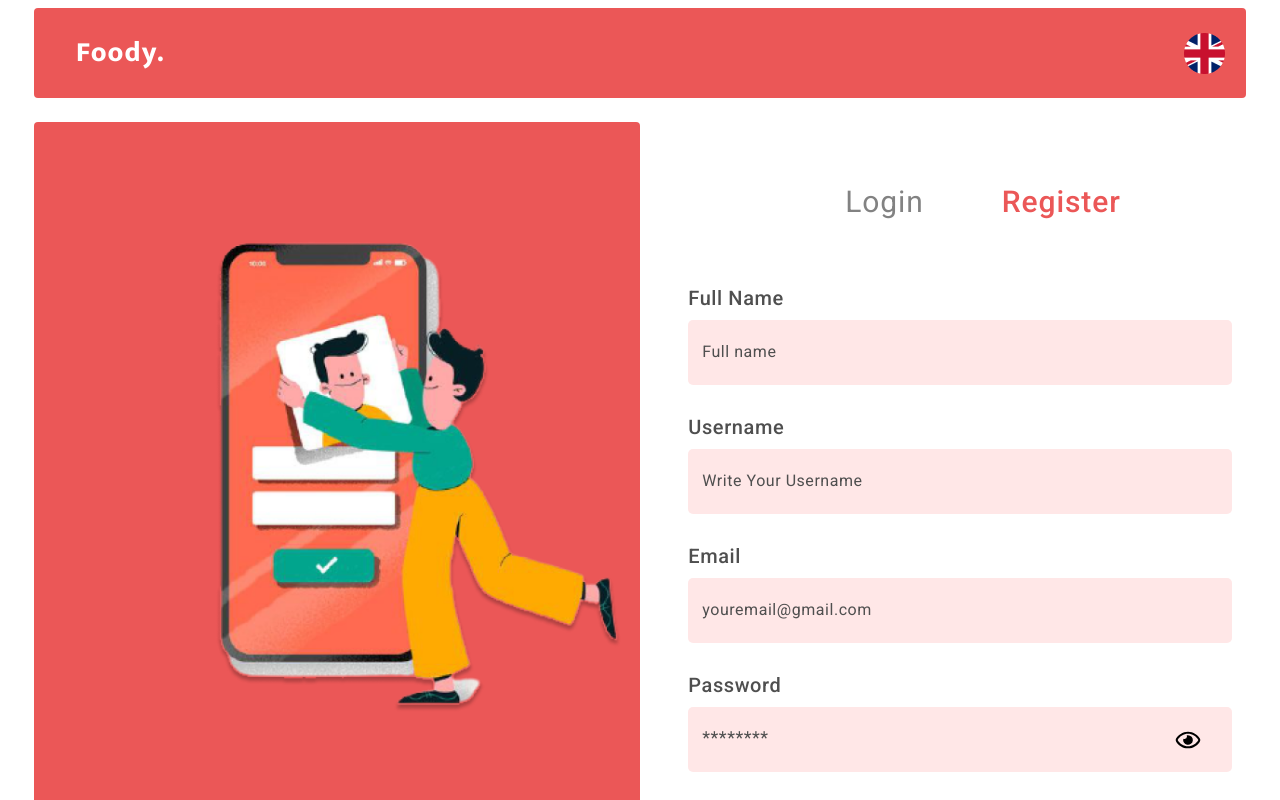
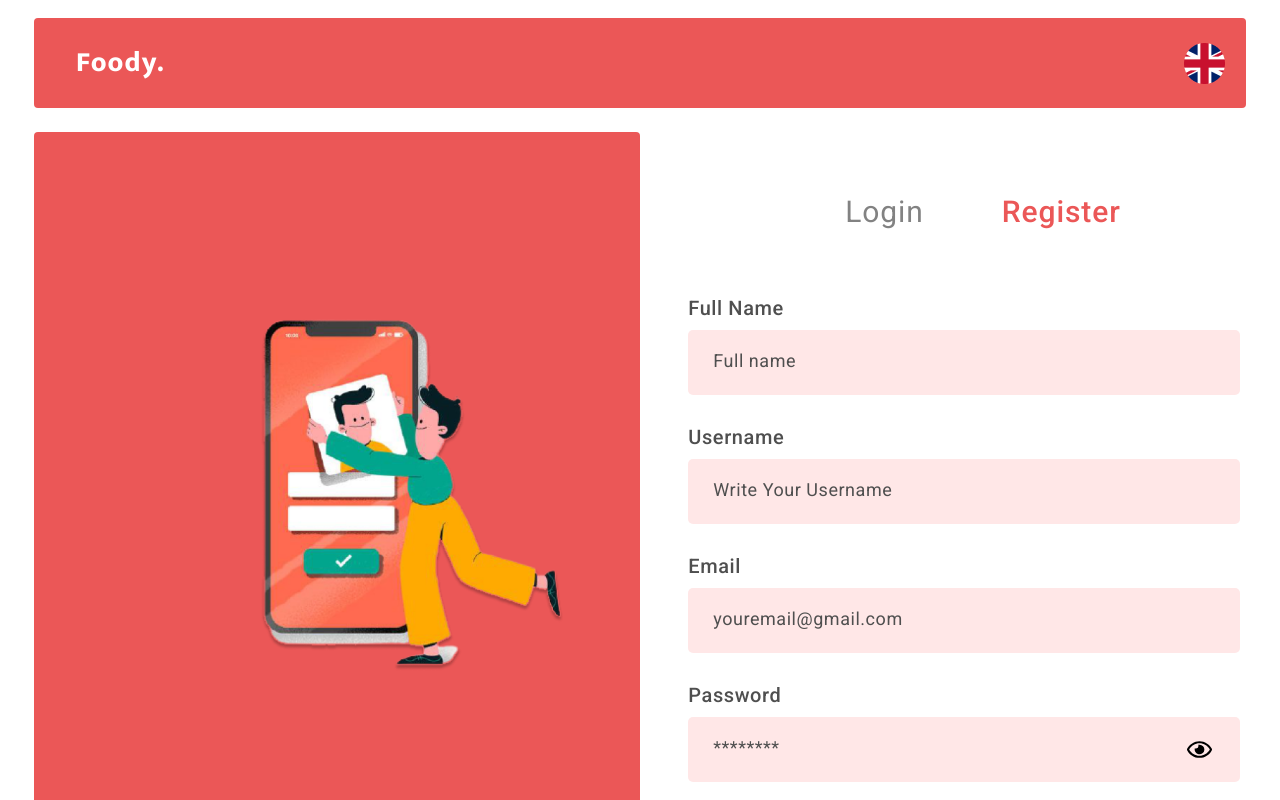
Before and after one commit to Rufat239/foody_client, a React (Create React App) app: page /registerPage in a window 1280 px wide. Shown: the top 800 px of the page. Built offline with nearby package versions, Linux system fonts and the light colour scheme.

Commit message:
to form a formic

```diff
--- a/package.json
+++ b/package.json
@@ -3,6 +3,9 @@
   "version": "0.1.0",
   "private": true,
   "dependencies": {
+    "@emotion/react": "^11.13.0",
+    "@emotion/styled": "^11.13.0",
+    "@mui/material": "^5.16.7",
     "@testing-library/jest-dom": "^5.17.0",
     "@testing-library/react": "^13.4.0",
     "@testing-library/user-event": "^13.5.0",
--- a/src/components/Login/Login.jsx
+++ b/src/components/Login/Login.jsx
@@ -1,100 +1,129 @@
+
 import React, { useState, useEffect } from 'react';
 import '../../style/login.css';
 import { FaRegEyeSlash, FaRegEye } from "react-icons/fa";
-import image from '../../assets/loginimages/Login.png'
+import image from '../../assets/loginimages/Login.png';
 import { NavLink, useNavigate } from 'react-router-dom';
+import { useFormik } from 'formik';
+import { loginSchema } from '../../components/Schema/schema';
+import Snackbar from '@mui/material/Snackbar';
+import MuiAlert from '@mui/material/Alert';
 
 
 function Login() {
-  const [username, setUsername] = useState('');
-  const [pass, setPass] = useState('');
   const [showPass, setShowPass] = useState(false);
+  const [open, setOpen] = useState(false);
   const [error, setError] = useState('');
   const navigate = useNavigate();
-
+  const { values, touched, handleBlur, handleSubmit, handleChange, isSubmitting, errors, resetForm } = useFormik({
+    initialValues: {
+      username: "",
+      password: "",
+    },
+    onSubmit,
+    validationSchema: loginSchema,
+  });
+  const handleClose = (x) => {
+    if (x === 'clickaway') {
+      return;
+    }
+    setOpen(false);
+  };
+  function onSubmit() {
+    console.log(values);
+    setTimeout(() => {
+      const users = JSON.parse(localStorage.getItem('users')) || [];
+      const user = users.find(u => u.username === values.username && u.password === values.password);
+      if (user) {
+        localStorage.setItem('isLoggedIn', 'true');
+        navigate('/profilePage');
+      } else {
+        setError('Invalid username or password');
+        setOpen(true);
+      }
+      resetForm();
+    }, 2000);
+  };
   useEffect(() => {
     const isLoggedIn = localStorage.getItem('isLoggedIn');
     if (isLoggedIn === 'true') {
       navigate('/profilePage');
     }
   }, [navigate]);
-
   const toggle = () => {
-    setShowPass(!showPass)
-
-  }
-  const handleSubmit = (e) => {
-    e.preventDefault();
-    const users = JSON.parse(localStorage.getItem('users')) || [];
-    const user = users.find(u => u.username === username && u.password === pass);
-    if (user) {
-      localStorage.setItem('isLoggedIn', 'true');
-      navigate('/profilePage');
-    } else {
-      setError('Invalid username or password');
-    }
-
+    setShowPass(!showPass);
   };
-
-
-
-
   return (
     <div className='login-form-container'>
+      <Snackbar open={open} autoHideDuration={2000} onClose={handleClose} anchorOrigin={{ vertical: "top", horizontal: "right" }} style={{top: "18vh"}}>
+        <MuiAlert onClose={handleClose} severity="error" sx={{ width: "100%" }}>
+          {error}
+        </MuiAlert>
+      </Snackbar>
       <div className='login-image'>
-        <img src={image}></img>
+        <img src={image} alt="Login" />
       </div>
       <div className='login-form'>
         <div className='login-buttons'>
-          <NavLink to='/loginPage' ><button className='login-btnSwitch'>Login</button></NavLink>
+          <NavLink to='/loginPage'><button className='login-btnSwitch'>Login</button></NavLink>
           <NavLink to='/registerPage'><button className='register-btnswitch'>Register</button></NavLink>
         </div>
         <form onSubmit={handleSubmit}>
-          {error && <p className='login-error-message'>{error}</p>}
           <div className='username-container-login'>
             <label htmlFor="username">Username</label>
             <div className='login-username-input'>
               <input
-                value={username}
-                onChange={(e) => setUsername(e.target.value)}
+                value={values.username}
+                onChange={handleChange}
+                onBlur={handleBlur}
                 type="text"
                 placeholder="Write Your Username"
                 id="username"
                 name="username"
+                className={
+                  errors.username && touched.username
+                    ? "login-error-input"
+                    : !errors.username && touched.username
+                      ? "login-success-input"
+                      : ""
+                }
               />
             </div>
+            {errors.username && <p className='username-error-login'>{errors.username}</p>}
           </div>
           <div className='password-container-login'>
             <label htmlFor="password">Password</label>
             <div className='login-password-input'>
               <input
-                value={pass}
-                onChange={(e) => setPass(e.target.value)}
+                value={values.password}
+                onChange={handleChange}
+                onBlur={handleBlur}
                 type={showPass ? "text" : "password"}
                 placeholder="********"
                 id="password"
                 name="password"
+                className={
+                  errors.password && touched.password
+                    ? "login-error-input"
+                    : !errors.password && touched.password
+                      ? "login-success-input"
+                      : ""
+                }
               />
-                  <div className='loginEye'>
-              {
-                (showPass === false) ? <FaRegEye onClick={toggle} className='loginEye-icons' /> :
-                  <FaRegEyeSlash onClick={toggle} className='loginEye-icons'/>
-              }
-
+              <div className='loginEye'>
+                {showPass ? (
+                  <FaRegEyeSlash onClick={toggle} className='loginEye-icons' />
+                ) : (
+                  <FaRegEye onClick={toggle} className='loginEye-icons' />
+                )}
+              </div>
             </div>
-            </div>
-
-
+            {errors.password && <p className='password-error-login'>{errors.password}</p>}
           </div>
-          <button type="submit" className='login-submit-button'>Log in</button>
+          <input type="submit" className='login-submit-button' value={'Log in'} disabled={isSubmitting} />
         </form>
       </div>
-
     </div>
   );
-
-
-
 }
-
-export default Login
+export default Login;
--- a/src/components/Register/Register.jsx
+++ b/src/components/Register/Register.jsx
@@ -1,38 +1,67 @@
+
 import React, { useState } from 'react';
 import '../../style/register.css';
-import { FaRegEyeSlash, FaRegEye } from "react-icons/fa";
 import image from '../../assets/loginimages/Register.png'
 import { NavLink, useNavigate } from 'react-router-dom';
+import { FaRegEyeSlash, FaRegEye } from "react-icons/fa";
+import { useFormik } from 'formik';
+import { registerSchema } from '../Schema/schema';
+import Snackbar from '@mui/material/Snackbar';
+import MuiAlert from '@mui/material/Alert';
+
 
 function Register() {
-  const [name, setName] = useState('');
-  const [username, setUsername] = useState('');
-  const [email, setEmail] = useState('');
-  const [pass, setPass] = useState('');
   const [showPass, setShowPass] = useState(false);
+  const [error, setError] = useState(false)
+  const [open, setOpen] = useState(false);
   const navigate = useNavigate();
-
-
   const toggle = () => {
     setShowPass(!showPass)
-
   }
-
-
-  const handleSubmit = (e) => {
-    e.preventDefault();
-    const newUser = { name, username, email, password: pass };
-    const users = JSON.parse(localStorage.getItem('users')) || [];
-    users.push(newUser);
-    localStorage.setItem('users', JSON.stringify(users));
-    navigate('/loginPage');
+  const { values, touched, handleBlur, handleSubmit, handleChange, resetForm, errors, isSubmitting } = useFormik({
+    initialValues: {
+      fullname: "",
+      username: "",
+      email: "",
+      password: ""
+    },
+    validationSchema: registerSchema,
+    onSubmit,
+  })
+  function onSubmit(values) {
+    setTimeout(() => {
+      console.log(values);
+      const newUser = { fullname: values.fullname, username: values.username, email: values.email, password: values.password };
+      const users = JSON.parse(localStorage.getItem('users')) || [];
+      const existUsers = users.some(user => user.email === newUser.email || user.username === newUser.username);
+      if (existUsers) {
+        setError('This account already exists!');
+        setOpen(true);
+        setTimeout(() => {
+          setOpen(false);
+          resetForm();
+        }, 2000);
+        return;
+      }
+      users.push(newUser);
+      localStorage.setItem('users', JSON.stringify(users));
+      navigate('/loginPage');
+      resetForm();
+    }, 2000);
+  }
+  const handleClose = (x) => {
+    if (x === 'clickaway') {
+      return;
+    }
+    setOpen(false);
   };
-
-
-
-
   return (
     <div className='register-form-container'>
+      <Snackbar open={open} autoHideDuration={2000} onClose={handleClose} anchorOrigin={{ vertical: "top", horizontal: "right" }} style={{ top: "18vh" }}>
+        <MuiAlert onClose={handleClose} severity="error" sx={{ width: "100%" }}>
+          {error}
+        </MuiAlert>
+      </Snackbar>
       <div className='register-image'>
         <img src={image}></img>
       </div>
@@ -46,68 +75,100 @@ function Register() {
             <label htmlFor='name'>Full Name</label>
             <div className='fullName-input-register'>
               <input
-                value={name}
-                onChange={(e) => setName(e.target.value)}
+                value={values.fullname}
+                onChange={handleChange}
+                onBlur={handleBlur}
                 type='text'
                 placeholder='Full name'
-                id='name'
-                name='name'
+                id='fullname'
+                name='fullname'
+                className={
+                  errors.fullname && touched.fullname
+                    ? "register-error-input"
+                    : !errors.fullname && touched.fullname
+                      ? "register-success-input"
+                      : ""
+                }
               />
             </div>
+            {errors.fullname && (<p className='fullname-error-register'>{errors.fullname}</p>)}
           </div>
           <div className='username-container-register'>
             <label htmlFor='username'>Username</label>
             <div className='username-input-register'>
               <input
-                value={username}
-                onChange={(e) => setUsername(e.target.value)}
+                value={values.username}
+                onChange={handleChange}
+                onBlur={handleBlur}
                 type='text'
                 placeholder='Write Your Username'
                 id='username'
                 name='username'
+                className={
+                  errors.username && touched.username
+                    ? "register-error-input"
+                    : !errors.username && touched.username
+                      ? "register-success-input"
+                      : ""
+                }
               />
             </div>
+            {errors.username && (<p className='username-error-register'>{errors.username}</p>)}
           </div>
           <div className='email-container-register'>
             <label htmlFor='email'>Email</label>
             <div className='email-input-register'>
               <input
-                value={email}
-                onChange={(e) => setEmail(e.target.value)}
+                value={values.email}
+                onChange={handleChange}
+                onBlur={handleBlur}
                 type='email'
                 placeholder='youremail@gmail.com'
                 id='email'
                 name='email'
+                className={
+                  errors.email && touched.email
+                    ? "register-error-input"
+                    : !errors.email && touched.email
+                      ? "register-success-input"
+                      : ""
+                }
               />
             </div>
+            {errors.email && (<p className='email-error-register'>{errors.email}</p>)}
           </div>
           <div className='password-container-register'>
             <label htmlFor="password">Password</label>
             <div className='register-password-input'>
               <input
-                value={pass}
-                onChange={(e) => setPass(e.target.value)}
+                value={values.password}
+                onChange={handleChange}
+                onBlur={handleBlur}
                 type={showPass ? "text" : "password"}
                 placeholder="********"
                 id="password"
                 name="password"
+                className={
+                  errors.password && touched.password
+                    ? "register-error-input"
+                    : !errors.password && touched.password
+                      ? "register-success-input"
+                      : ""
+                }
               />
-              <div className='register-loginEye'>
+                 <div className='register-loginEye'>
               {
                 (showPass === false) ? <FaRegEye onClick={toggle}  className='loginEye-icons'/> :
                   <FaRegEyeSlash onClick={toggle} className='loginEye-icons'/>
               }
-
             </div>
             </div>
-
+            {errors.password && (<p className='password-error-register'>{errors.password}</p>)}
           </div>
-          <button type='submit' className='register-submit-button'>Register</button>
+          <input className='register-submit-button' type="submit" value={'Register'} disabled={isSubmitting} />
         </form>
       </div>
-
     </div>
   );
 }
-
 export default Register
--- a/src/style/register.css
+++ b/src/style/register.css
@@ -5,31 +5,27 @@
     display: flex;
     margin-top: 2%;
 }
-
 .register-image {
     width: 50%;
-    height: 52.5rem;
+    height: auto;
     border-radius: 4px;
     background: var(--Red, #EB5757);
     display: flex;
     align-items: flex-start;
     justify-content: center;
 }
-
 .register-image img {
-    width: 79%;
+    width: 59%;
     height: auto;
     padding-left: 6.875em;
-    padding-top: 4.375em;
+    padding-top: 9.375em;
 }
-
 .register-form {
     width: 45%;
     padding-inline: 2%;
     margin-top: 5%;
     transform: translateX(1.5em);
 }
-
 .register-buttons {
     margin-bottom: 66px;
     gap: 66px;
@@ -37,7 +33,6 @@
     justify-content: center;
     margin-left: 8%;
 }
-
 .login-box-btnSwitch {
     color: var(--Gray-3, #828282);
     font-size: 30px;
@@ -47,7 +42,6 @@
     background-color: rgb(255, 255, 255);
     letter-spacing: 0.9px;
 }
-
 .register-box-btnswitch {
     color: var(--Red, #EB5757);
     font-size: 30px;
@@ -56,9 +50,7 @@
     border: none;
     background-color: rgb(255, 255, 255);
     letter-spacing: 0.9px;
-
 }
-
 .fullName-container-register,
 .username-container-register,
 .email-container-register,
@@ -67,71 +59,65 @@
     flex-direction: column;
     gap: 10px;
 }
-
 .username-container-register,
 .email-container-register,
 .password-container-register {
     margin-top: 30px;
 }
-
 .fullName-container-register label,
 .username-container-register label,
 .email-container-register label,
 .password-container-register label {
-    color: #4f4f4f;
+    color: #4F4F4F;
     font-size: 20px;
     font-family: Roboto;
     font-weight: 500;
     letter-spacing: 0.6px;
 }
-
 .fullName-input-register input,
 .username-input-register input,
 .email-input-register input,
 .register-password-input input {
-    width: 96%;
+    width: 92%;
     border: none;
     border-radius: 5px;
     background-color: #FFE7E7;
-    padding: 25px 10px;
+    padding: 25px 25px;
 }
-
+.fullName-input-register input:focus,
+.username-input-register input:focus,
+.email-input-register input:focus,
+.register-password-input input:focus {
+    outline: none;
+}
 .fullName-input-register ::placeholder,
 .username-input-register ::placeholder,
 .email-input-register ::placeholder {
     color: var(--Gray-2, #4F4F4F);
     font-family: "Roboto";
-    font-size: 16px;
+    font-size: 18px;
     font-weight: 400;
     letter-spacing: 0.54px;
-    padding-left: 4px;
 }
-
 .register-password-input ::placeholder {
     color: var(--Gray-2, #4F4F4F);
     font-family: "Roboto";
     font-size: 18px;
     font-weight: 400;
     letter-spacing: 0.54px;
-    padding-left: 4px;
 }
-
 .register-password-input {
     position: relative;
 }
-
 .register-loginEye {
     position: absolute;
-    right: 6%;
-    top: 54%;
-    transform: translate(-2%, -50%);
+    right: 4%;
+    bottom:24%;
     cursor: pointer;
 }
-
-.loginEye-icons{
+.loginEye-icons {
     font-size: 25px;
- }
-
+}
 .register-submit-button {
     border: none;
     background-color: #EB5757;
@@ -139,24 +125,46 @@
     padding: 20px 10px;
     margin-left: 0;
     margin-right: 0;
-    margin-top: 50px;
     color: #fff;
     font-family: 'Roboto';
     font-size: 22px;
     font-weight: 500;
     letter-spacing: 0.66px;
     border-radius: 5px;
+    margin-top: 77px;
+    margin-bottom: 10%;
 
 }
-
+.fullname-error-register,
+.username-error-register,
+.email-error-register,
+.password-error-register {
+    color: #EB5757;
+    font-family: Roboto;
+    font-size: 16px;
+    font-weight: 400;
+}
+input.register-error-input {
+    border: 2px solid red;
+}
+input.register-error-input:focus {
+    border: 2px solid red;
+}
+input.register-success-input:focus {
+    border: 2px solid green;
+}
+input.register-success-input {
+    border: 2px solid green;
+}
+.register-submit-button:disabled {
+    background-color: #828282;
+}
 @media screen and (max-width: 431px) {
     .register-form-container {
         display: flex;
         margin-top: 0%;
         flex-direction: column;
-
     }
-
     .register-image {
         width: 90%;
         margin-left: 6%;
@@ -167,21 +175,17 @@
         align-items: flex-start;
         justify-content: center;
     }
-
     .register-image img {
         width: 42%;
         height: auto;
         padding-left: 0;
         padding-top: 0;
     }
-
     .register-form {
         width: 90%;
         padding-inline: 0%;
         margin-top: 12%;
-
     }
-
     .register-buttons {
         margin-bottom: 17%;
         gap: 34px;
@@ -189,23 +193,19 @@
         justify-content: center;
         margin-left: 0%;
     }
-
     .login-box-btnSwitch,
     .register-box-btnswitch {
         font-size: 25px;
     }
-
     .fullName-container-register label,
     .username-container-register label,
     .email-container-register label,
     .password-container-register label {
         font-size: 18px;
     }
-
     .register-submit-button {
-        margin-top: 12%;
+        margin-bottom: 50%;
     }
-
     .fullName-input-register input,
     .username-input-register input,
     .email-input-register input,
@@ -214,7 +214,6 @@
         border: none;
         padding: 23px 10px;
     }
-
     .fullName-input-register ::placeholder,
     .username-input-register ::placeholder,
     .email-input-register ::placeholder,
@@ -222,6 +221,16 @@
         font-size: 18px;
         padding-left: 0px;
     }
-
-
+    input.register-error-input {
+        border: 2px solid red;
+    }
+    input.register-error-input:focus {
+        border: 2px solid red;
+    }
+    input.register-success-input:focus {
+        border: 2px solid green;
+    }
+    input.register-success-input {
+        border: 2px solid green;
+    }
 }
--- a/src/style/subnavLogin.css
+++ b/src/style/subnavLogin.css
@@ -2,6 +2,7 @@
 
 .login-container {
   display: flex;
+  margin-top: 1.5%;
   width: 100%;
   height: 90px;
   border-radius: 4px;
```
Also changed, not shown: src/style/login.css (+38 -60 lines), 1 other file (tests, documents, lock files or other folders).
